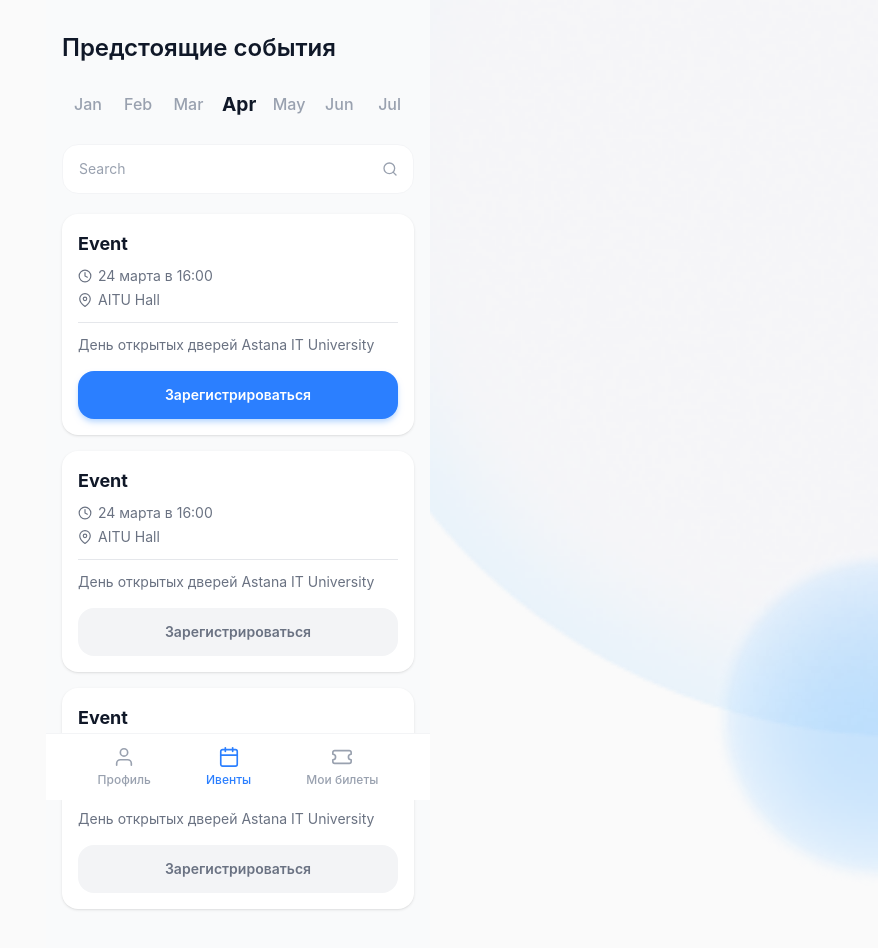
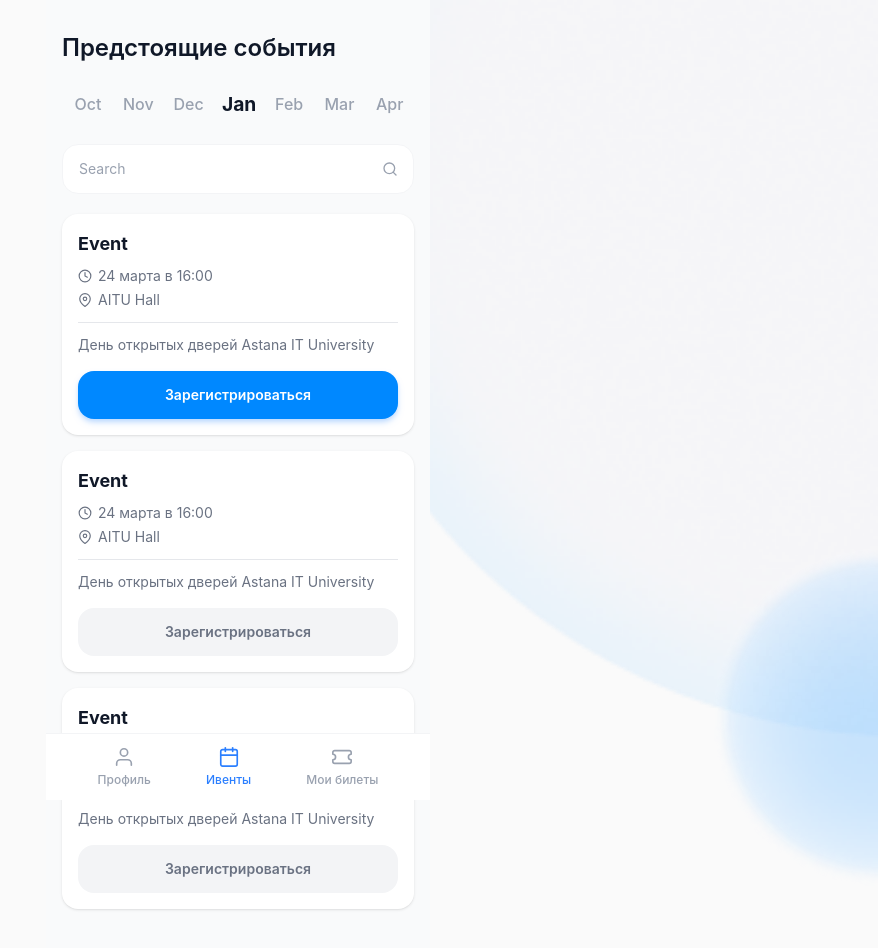
Before and after one commit to AITUSADC/aitu-events-frontend, a React (Vite) app: page / in a window 1280 px wide. Shown: the top 948 px of the page, without its empty margins (402-1280 px from the left). Built offline with nearby package versions, Linux system fonts and the light colour scheme.

Commit message:
fix: color fix

```diff
--- a/src/pages/Events.tsx
+++ b/src/pages/Events.tsx
@@ -162,7 +162,7 @@ const EventCard = ({ event }: { event: typeof events[0] }) => (
     <button
       className={`w-full py-3.5 rounded-2xl text-sm font-semibold transition-all duration-200 ${
         event.registered
-          ? "bg-blue-500 hover:bg-blue-600 text-white shadow-md shadow-blue-200"
+          ? "bg-primary hover:bg-blue-600 text-white shadow-md shadow-blue-200"
           : "bg-gray-100 hover:bg-gray-200 text-gray-500"
       }`}
     >
@@ -172,7 +172,7 @@ const EventCard = ({ event }: { event: typeof events[0] }) => (
 );
 
 const EventsPage = () => {
-  const [activeMonth, setActiveMonth] = useState("Apr");
+  const [activeMonth, setActiveMonth] = useState("Jan");
   const [search, setSearch] = useState("");
 
   return (
```
